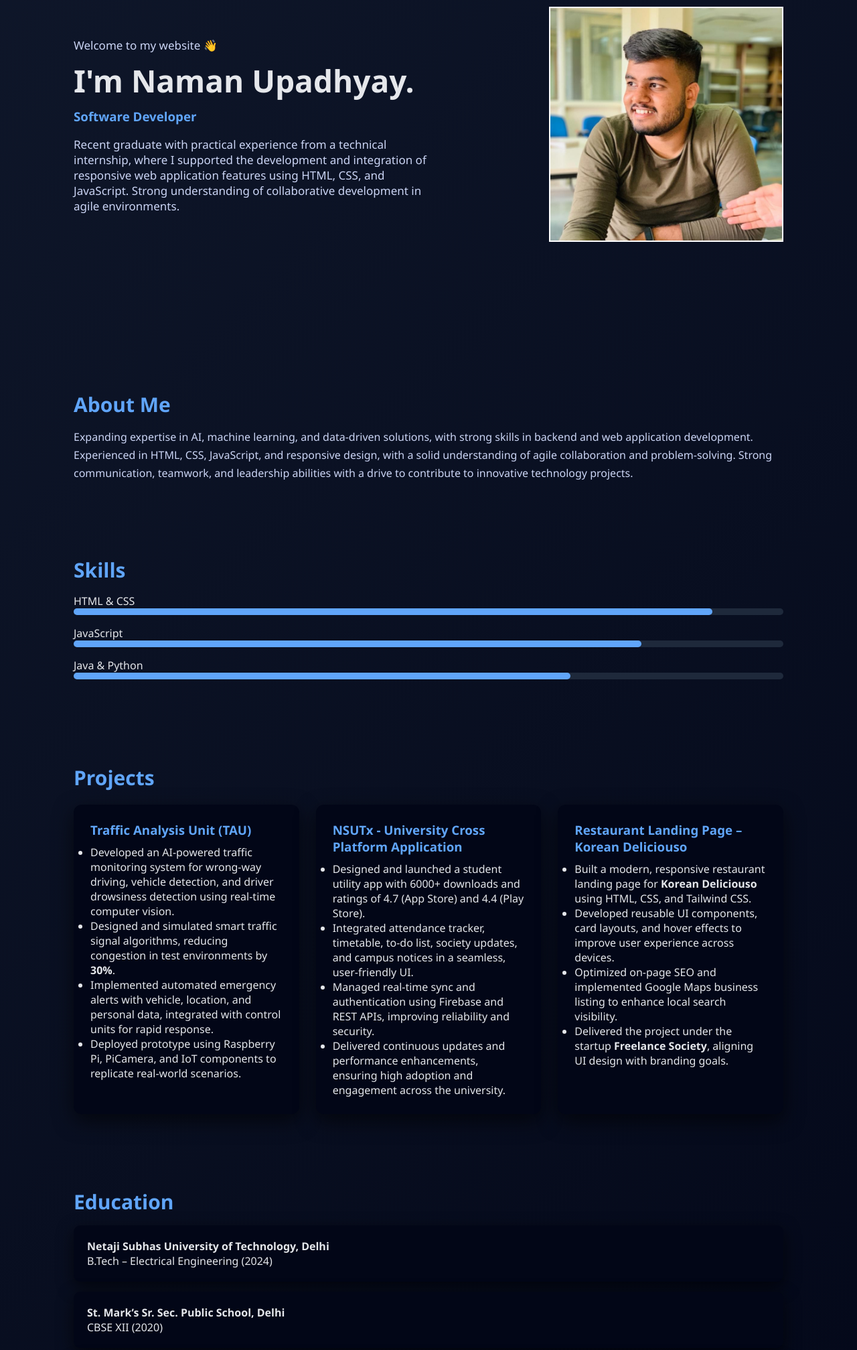
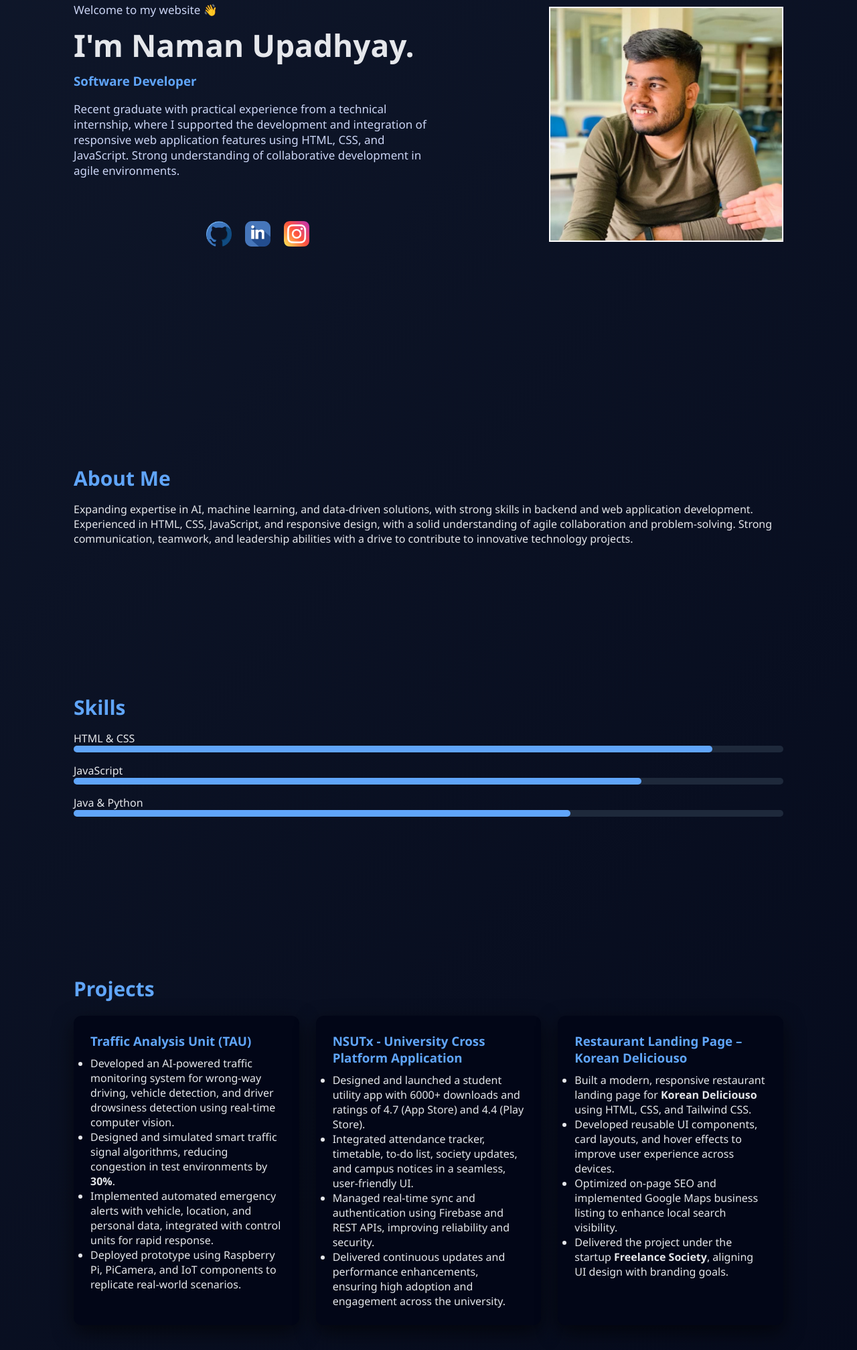
Before and after one commit to namans714/My-Website, a plain HTML site: page index.html in a window 1280 px wide. Shown: the part 228-2243 px from the top of the page at 67% size. Drawn offline with Linux system fonts and the light colour scheme.

Commit message:
section update

```diff
--- a/index.html
+++ b/index.html
@@ -441,6 +441,7 @@
       <a href="#home">Home</a>
       <a href="#about">About</a>
       <a href="#skills">Skills</a>
+      <a href="#projects">Projects</a>
       <a href="#education">Education</a>
       <a href="#contact">Contact</a>
     </nav>
@@ -456,6 +457,18 @@
     <p>
      Recent graduate with practical experience from a technical internship, where I supported the development and integration of responsive web application features using HTML, CSS, and JavaScript. Strong understanding of collaborative development in agile environments.
     </p>
+    <br><br>
+    <div class="social-icons">
+  <a href="https://github.com/namans714" target="_blank">
+    <img src="github.png" alt="GitHub">
+  </a>
+  <a href="https://www.linkedin.com/in/naman-upadhyay-7612b0202/" target="_blank">
+    <img src="linkedin.png" alt="LinkedIn">
+  </a>
+  <a href="https://www.instagram.com/u_naman_y/" target="_blank">
+    <img src="instagram.png" alt="instagram">
+  </a>
+</div>
   </div>
 
   <div class="home-image">
@@ -464,16 +477,18 @@
 </section>
 
 
+<section id="about"></section>
 <!-- ABOUT -->
-<section id="about">
+<section>
   <h2>About Me</h2>
   <p>
     Expanding expertise in AI, machine learning, and data-driven solutions, with strong skills in backend and web application development. Experienced in HTML, CSS, JavaScript, and responsive design, with a solid understanding of agile collaboration and problem-solving. Strong communication, teamwork, and leadership abilities with a drive to contribute to innovative technology projects.
   </p>
 </section>
 
+<section id="skills"></section>
 <!-- SKILLS -->
-<section id="skills">
+<section>
   <h2>Skills</h2>
 
   <div class="skill">HTML & CSS
@@ -489,8 +504,9 @@
   </div>
 </section>
 
+<section id="projects"></section>
 <!-- PROJECTS -->
-<section id="projects">
+<section>
   <h2>Projects</h2>
 
   <div class="projects-container">
@@ -573,8 +589,9 @@
   </div>
 </section>
 
+<section id="education"></section>
 <!-- EDUCATION -->
-<section id="education">
+<section>
   <h2>Education</h2>
 
   <div class="edu-item">
@@ -593,8 +610,9 @@
   </div>
 </section>
 
+<section id="contact"></section>
 <!-- CONTACT -->
-<section id="contact">
+<section>
   <h2>Contact Me</h2>
 
   <form action="mailto:namans714@gmail.com" method="post" enctype="text/plain">
```
